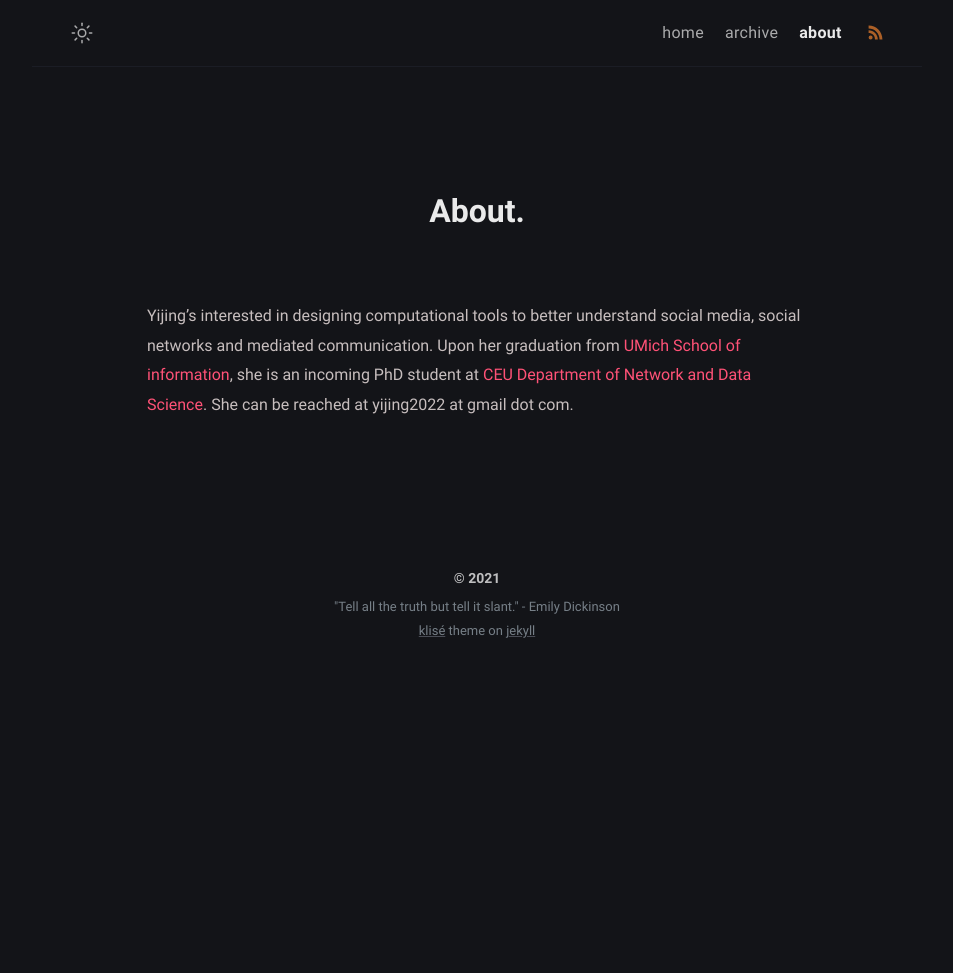
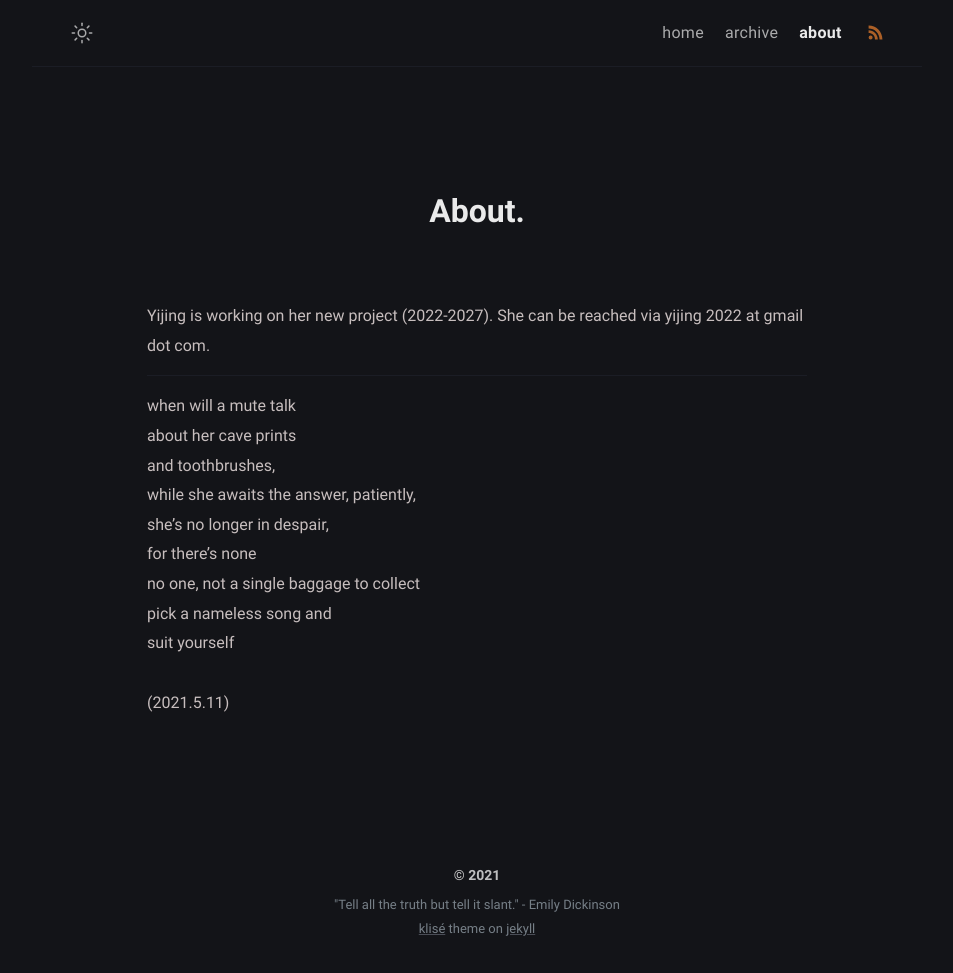
Before and after one commit to yijingch/afistforair.github.io, a Jekyll site: the page built from about.md, in a window 1280 px wide. Shown: the whole page, without its empty margins (163-1116 px from the left). Built offline with Jekyll 4.4.1, drawn with Linux system fonts in a browser that asks for light colours; before the commit the page ends 900 px from its top, so only the background shows below that.

Commit message:
edit bio

```diff
--- a/about.md
+++ b/about.md
@@ -5,4 +5,18 @@ layout: page
 comments: false
 ---
 
-Yijing's interested in designing computational tools to better understand social media, social networks and mediated communication. Upon her graduation from [UMich School of information](https://www.si.umich.edu/), she is an incoming PhD student at [CEU Department of Network and Data Science](https://networkdatascience.ceu.edu/). She can be reached at yijing2022 at gmail dot com.
+Yijing is working on her new project (2022-2027). She can be reached via yijing 2022 at gmail dot com.
+
+----
+
+when will a mute talk
+about her cave prints
+and toothbrushes,
+while she awaits the answer, patiently,
+she's no longer in despair,
+for there's none
+no one, not a single baggage to collect
+pick a nameless song and
+suit yourself
+
+(2021.5.11)
```
